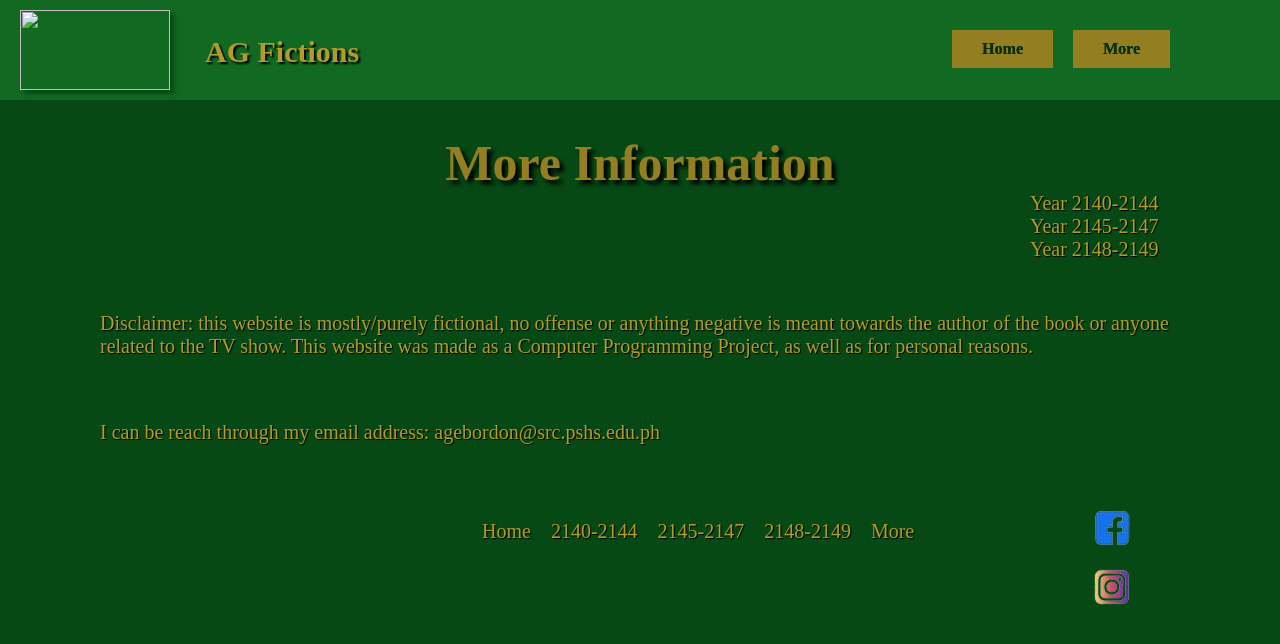
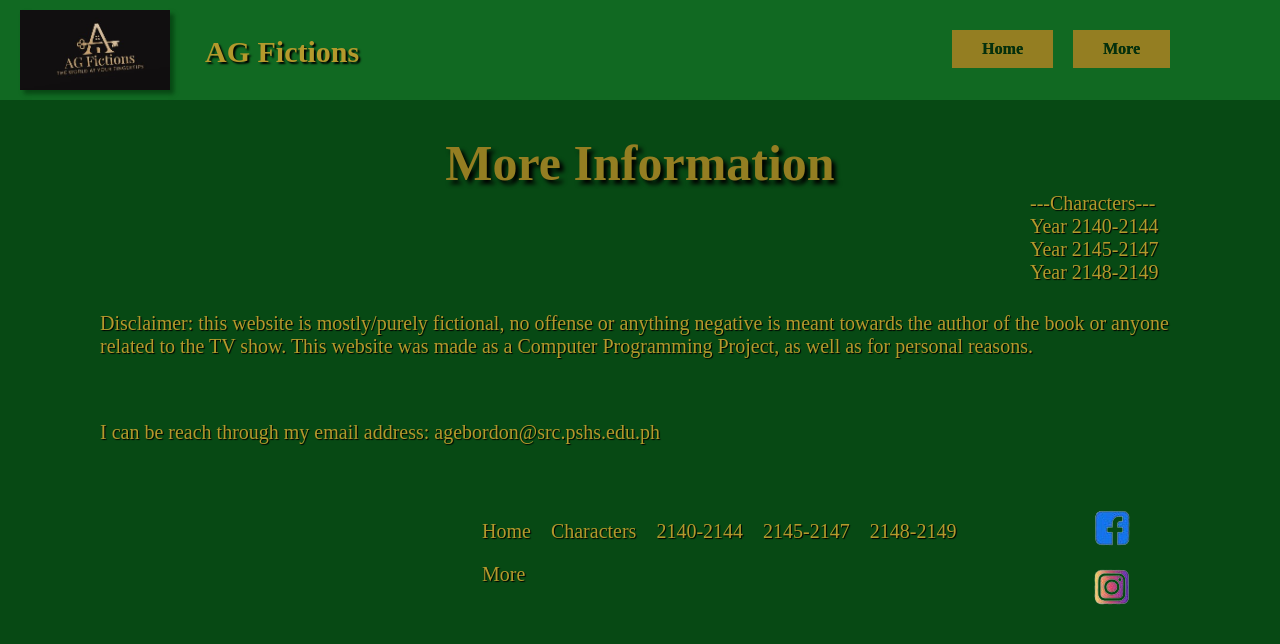
Before and after one commit to 011420151405202005/CS-Project, a plain HTML site: page HTDOCS/MI.html in a window 1280 px wide. Drawn offline with Linux system fonts and the light colour scheme; files whose address does not match are found by name.

Commit message:
Update MI.html

```diff
--- a/HTDOCS/MI.html
+++ b/HTDOCS/MI.html
@@ -1,10 +1,9 @@
 <!DOCTYPE html>
 <html>
 	<head>
-		<meta charset="UTF-8">
-		<title>Quarter Project</title>
-		<link rel="stylesheet" href="C:\Users\acer\OneDrive\Documents\AA.Project\CSS\style.allpages.css">
-		<link rel="stylesheet" href="C:\Users\acer\OneDrive\Documents\AA.Project\CSS\style.hci.css">
+		<title> Quarter Project </title>
+		<link rel="stylesheet" type="text/css" href="../css/style.allpages.css">
+		<link rel="stylesheet" type="text/css" href="../css/style.hci.css">
 		<style>
 		</style>
 	</head>
@@ -12,10 +11,10 @@
 	<body>
 
 		<div class="header">
-			<img class="logo" src="Logo.jpeg">
+			<img class="logo" src="../Images/Logo.jpeg">
 			<h1 class="hn"> AG Fictions </h1>
-			<a class="more" href=""> More </a>
-			<a class="home" href="https://011420151405202005.github.io/Quarter-Project/Q%20Project/Homepage.html"> Home </a>
+			<a class="more" href="https://011420151405202005.github.io/CS-Project//HTDOCS/MI.html"> More </a>
+			<a class="home" href="https://011420151405202005.github.io/CS-Project/Index.html"> Home </a>
 		</div>
 
 		<div class="H">
@@ -25,9 +24,10 @@
 		</div>
 
 		<ul class="VN">
-			<li><a class="VNL" href="">Year 2140-2144</a></li>
-			<li><a class="VNL" href="">Year 2145-2147</a></li>
-			<li><a class="VNL" href="">Year 2148-2149</a></li>
+			<li><a class="VNL" href="https://011420151405202005.github.io/CS-Project//HTDOCS/C1.html">---Characters---</a></li>
+			<li><a class="VNL" href="https://011420151405202005.github.io/CS-Project//HTDOCS/C2.html">Year 2140-2144</a></li>
+			<li><a class="VNL" href="https://011420151405202005.github.io/CS-Project//HTDOCS/C3.html">Year 2145-2147</a></li>
+			<li><a class="VNL" href="https://011420151405202005.github.io/CS-Project//HTDOCS/C4.html">Year 2148-2149</a></li>
 		</ul>
 
 		<div class="MI">
@@ -48,11 +48,12 @@
 
 		<center>
 			<ul class="HN">
-				<li><a class="HNL" href="">Home</a></li>
-				<li><a class="HNL" href="">2140-2144</a></li>
-				<li><a class="HNL" href="">2145-2147</a></li>
-				<li><a class="HNL" href="">2148-2149</a></li>
-				<li><a class="HNL" href="">More</a></li>
+				<li><a class="HNL" href="https://011420151405202005.github.io/CS-Project/Index.html">Home</a></li>
+				<li><a class="HNL" href="https://011420151405202005.github.io/CS-Project//HTDOCS/C1.html">Characters</a></li>
+				<li><a class="HNL" href="https://011420151405202005.github.io/CS-Project//HTDOCS/C2.html">2140-2144</a></li>
+				<li><a class="HNL" href="https://011420151405202005.github.io/CS-Project//HTDOCS/C3.html">2145-2147</a></li>
+				<li><a class="HNL" href="https://011420151405202005.github.io/CS-Project//HTDOCS/C4.html">2148-2149</a></li>
+				<li><a class="HNL" href="https://011420151405202005.github.io/CS-Project//HTDOCS/MI.html">More</a></li>
 			</ul>
 		</center>
 
```
